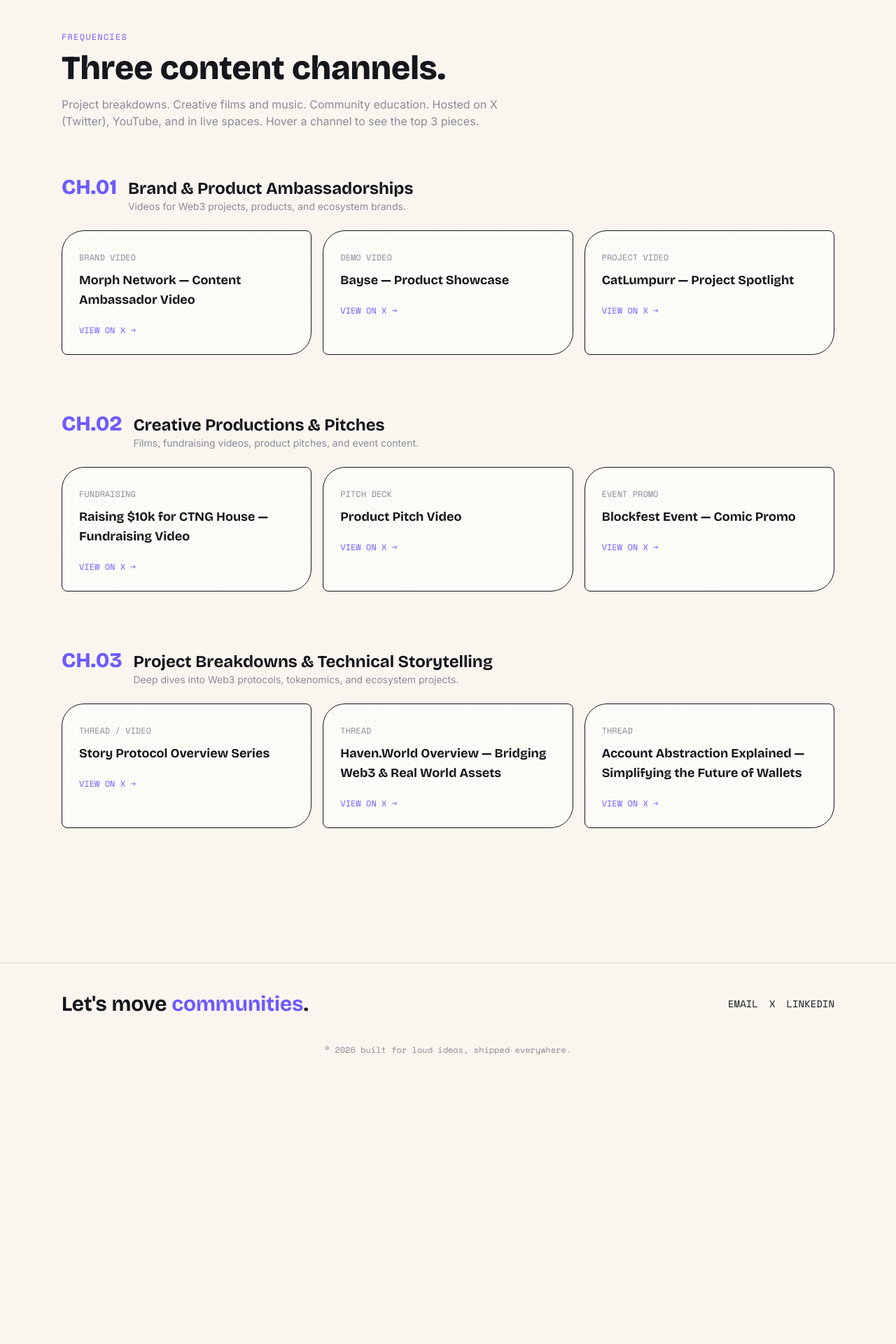
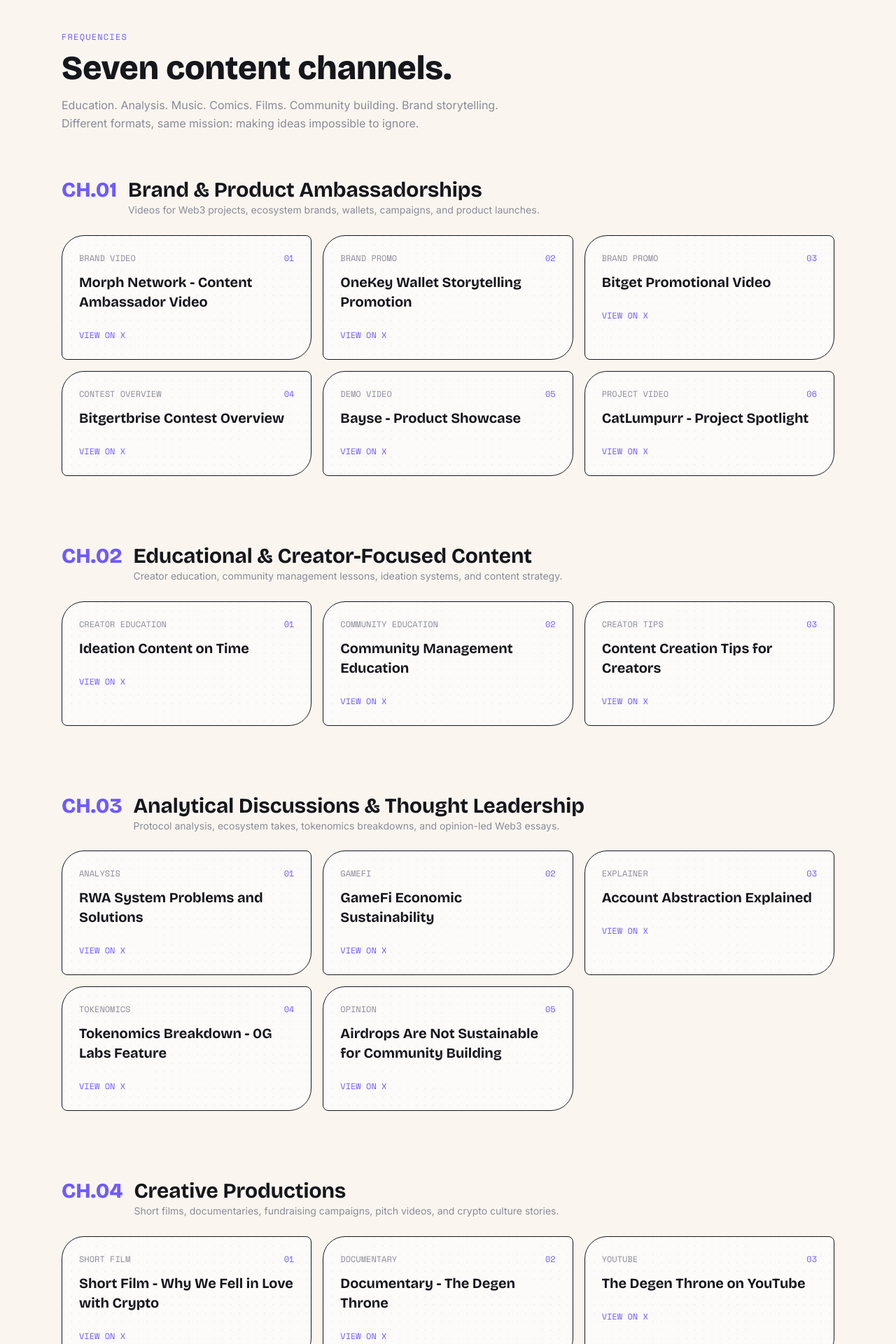
Before and after one commit to Thee-Web3-Qing/My-Portfolio, a React (Vite) app: page /content in a window 1280 px wide. Shown: the part 80-2000 px from the top of the page at 70% size. Before the commit the page ends 1612 px from the top, so only its background shows below. Built offline with nearby package versions, Linux system fonts and the light colour scheme.

Commit message:
Expand Content Page Categories

```diff
--- a/src/pages/Content.jsx
+++ b/src/pages/Content.jsx
@@ -1,68 +1,215 @@
-// Giwa's three content styles — from CV + X/portfolio
 const channels = [
   {
     num: 'CH.01',
     name: 'Brand & Product Ambassadorships',
-    desc: 'Videos for Web3 projects, products, and ecosystem brands.',
+    desc: 'Videos for Web3 projects, ecosystem brands, wallets, campaigns, and product launches.',
     pieces: [
       {
-        title: 'Morph Network — Content Ambassador Video',
+        title: 'Morph Network - Content Ambassador Video',
         format: 'Brand Video',
-        link: 'https://x.com/QingTheCreator_/status/2006329197287870488/video/1'
+        link: 'https://x.com/QingTheCreator_/status/2006329197287870488/video/1',
       },
       {
-        title: 'Bayse — Product Showcase',
-        format: 'Demo Video',
-        link: 'https://x.com/QingTheCreator_/status/2030929573030809891/video/1'
+        title: 'OneKey Wallet Storytelling Promotion',
+        format: 'Brand Promo',
+        link: 'https://x.com/qingthecreator',
       },
       {
-        title: 'CatLumpurr — Project Spotlight',
+        title: 'Bitget Promotional Video',
+        format: 'Brand Promo',
+        link: 'https://x.com/qingthecreator/status/1815321091218309221?s=46',
+      },
+      {
+        title: 'Bitgertbrise Contest Overview',
+        format: 'Contest Overview',
+        link: 'https://x.com/qingthecreator/status/1812907665393156398?s=46',
+      },
+      {
+        title: 'Bayse - Product Showcase',
+        format: 'Demo Video',
+        link: 'https://x.com/QingTheCreator_/status/2030929573030809891/video/1',
+      },
+      {
+        title: 'CatLumpurr - Project Spotlight',
         format: 'Project Video',
-        link: 'https://x.com/QingTheCreator_/status/2008933035928932456/video/1'
+        link: 'https://x.com/QingTheCreator_/status/2008933035928932456/video/1',
       },
     ],
   },
   {
     num: 'CH.02',
-    name: 'Creative Productions & Pitches',
-    desc: 'Films, fundraising videos, product pitches, and event content.',
+    name: 'Educational & Creator-Focused Content',
+    desc: 'Creator education, community management lessons, ideation systems, and content strategy.',
     pieces: [
       {
-        title: 'Raising $10k for CTNG House — Fundraising Video',
-        format: 'Fundraising',
-        link: 'https://x.com/QingTheCreator_/status/1988223990289125553/video/1'
+        title: 'Ideation Content on Time',
+        format: 'Creator Education',
+        link: 'https://x.com/qingthecreator/status/1892892146593591682?s=46',
       },
       {
-        title: 'Product Pitch Video',
-        format: 'Pitch Deck',
-        link: 'https://x.com/QingTheCreator_/status/1982442346403779040/video/1'
+        title: 'Community Management Education',
+        format: 'Community Education',
+        link: 'https://x.com/qingthecreator/status/1810239092975694200?s=46',
       },
       {
-        title: 'Blockfest Event — Comic Promo',
-        format: 'Event Promo',
-        link: 'https://x.com/QingTheCreator_/status/1966467144951959643/video/1'
+        title: 'Content Creation Tips for Creators',
+        format: 'Creator Tips',
+        link: 'https://x.com/qingthecreator/status/1780623483036197098?s=46',
       },
     ],
   },
   {
     num: 'CH.03',
-    name: 'Project Breakdowns & Technical Storytelling',
-    desc: 'Deep dives into Web3 protocols, tokenomics, and ecosystem projects.',
+    name: 'Analytical Discussions & Thought Leadership',
+    desc: 'Protocol analysis, ecosystem takes, tokenomics breakdowns, and opinion-led Web3 essays.',
     pieces: [
       {
-        title: 'Story Protocol Overview Series',
-        format: 'Thread / Video',
-        link: 'https://x.com/qingthecreator_/status/1894456624615481682'
+        title: 'RWA System Problems and Solutions',
+        format: 'Analysis',
+        link: 'https://x.com/qingthecreator/status/1844023287292068075?s=46',
       },
       {
-        title: 'Haven.World Overview — Bridging Web3 & Real World Assets',
-        format: 'Thread',
-        link: 'https://x.com/qingthecreator_/status/1879828965864730626'
+        title: 'GameFi Economic Sustainability',
+        format: 'GameFi',
+        link: 'https://x.com/qingthecreator/status/1834568021748425014?s=46',
       },
       {
-        title: 'Account Abstraction Explained — Simplifying the Future of Wallets',
-        format: 'Thread',
-        link: 'https://x.com/qingthecreator_/status/1724422133621649452'
+        title: 'Account Abstraction Explained',
+        format: 'Explainer',
+        link: 'https://x.com/qingthecreator/status/1724422133621649452?s=46',
+      },
+      {
+        title: 'Tokenomics Breakdown - 0G Labs Feature',
+        format: 'Tokenomics',
+        link: 'https://x.com/qingthecreator/status/1904250650474516535?s=46',
+      },
+      {
+        title: 'Airdrops Are Not Sustainable for Community Building',
+        format: 'Opinion',
+        link: 'https://x.com/msqinggg/status/1900823161383395340?s=46',
+      },
+    ],
+  },
+  {
+    num: 'CH.04',
+    name: 'Creative Productions',
+    desc: 'Short films, documentaries, fundraising campaigns, pitch videos, and crypto culture stories.',
+    pieces: [
+      {
+        title: 'Short Film - Why We Fell in Love with Crypto',
+        format: 'Short Film',
+        link: 'https://x.com/qingthecreator/status/1892865302578233531?s=46',
+      },
+      {
+        title: 'Documentary - The Degen Throne',
+        format: 'Documentary',
+        link: 'https://x.com/qingthecreator/status/1837801974646944215?s=46',
+      },
+      {
+        title: 'The Degen Throne on YouTube',
+        format: 'YouTube',
+        link: 'https://youtu.be/mjgcVDle2Wg?si=WqlNSPoOot9kpjR',
+      },
+      {
+        title: 'Product Pitch Video',
+        format: 'Pitch Video',
+        link: 'https://x.com/QingTheCreator_/status/1982442346403779040/video/1',
+      },
+      {
+        title: 'Raising $10k for CTNG House',
+        format: 'Fundraising',
+        link: 'https://x.com/QingTheCreator_/status/1988223990289125553/video/1',
+      },
+    ],
+  },
+  {
+    num: 'CH.05',
+    name: 'Music & Cultural Storytelling',
+    desc: 'Songs, crypto culture tracks, contest entries, Web3 anthems, and narrative-led music.',
+    pieces: [
+      {
+        title: 'Polygon Beef - Chain Roast Contest Song',
+        format: 'Music',
+        link: 'https://x.com/qingthecreator/status/1892170886712541632?s=46',
+      },
+      {
+        title: 'Storyline Song on Stolen Capital',
+        format: 'Music',
+        link: 'https://x.com/qingthecreator/status/1890293012376453471?s=46',
+      },
+      {
+        title: 'Everybody Wants a WL',
+        format: 'Music',
+        link: 'https://x.com/qingthecreator/status/1770872114834210891?s=46',
+      },
+      {
+        title: 'Zulu Amapiano Web3 Track',
+        format: 'Music',
+        link: 'https://x.com/qingthecreator/status/1755891221476585963?s=46',
+      },
+      {
+        title: 'AprilFull Promotional Song',
+        format: 'Promo Song',
+        link: 'https://x.com/qingthecreator/status/1753012771782865279?s=46',
+      },
+      {
+        title: 'Ethereum Gas Fees Song',
+        format: 'Music',
+        link: 'https://x.com/qingthecreator/status/1751618571073982850?s=46',
+      },
+      {
+        title: 'Solana Tribute Song',
+        format: 'Music',
+        link: 'https://x.com/qingthecreator/status/1740011981233594860?s=46',
+      },
+      {
+        title: 'BTC Halving Song',
+        format: 'Music',
+        link: 'https://x.com/qingthecreator/status/1824127882366480799?s=46',
+      },
+    ],
+  },
+  {
+    num: 'CH.06',
+    name: 'Comics & Visual Storytelling',
+    desc: 'Comic illustrations, visual explainers, campaign storytelling, and character-led Web3 content.',
+    pieces: [
+      {
+        title: 'Union Build Comic Illustration',
+        format: 'Comic',
+        link: 'https://x.com/qingthecreator_/status/1922198581517185088?s=46',
+      },
+      {
+        title: 'Wallchain Comic Illustration',
+        format: 'Comic',
+        link: 'https://x.com/qingthecreator_/status/1947258496916824132?s=46',
+      },
+      {
+        title: 'Anoma Comic Illustration',
+        format: 'Comic',
+        link: 'https://x.com/qingthecreator_/status/1945423518511841706?s=46',
+      },
+      {
+        title: 'Blockfest Event - Comic Promo',
+        format: 'Comic Promo',
+        link: 'https://x.com/QingTheCreator_/status/1966467144951959643/video/1',
+      },
+    ],
+  },
+  {
+    num: 'CH.07',
+    name: 'Creative Writing & Spoken Word',
+    desc: 'Poetic Web3 writing, spoken-word pieces, emotional storytelling, and culture commentary.',
+    pieces: [
+      {
+        title: 'Spoken Word - Web3 Liquidity Struggles',
+        format: 'Spoken Word',
+        link: 'https://x.com/qingthecreator/status/1758436848995615073?s=46',
+      },
+      {
+        title: 'Blockchain Love Letter',
+        format: 'Creative Writing',
+        link: 'https://x.com/qingthecreator/status/1724868703542513897?s=46',
       },
     ],
   },
@@ -70,42 +217,66 @@ const channels = [
 
 export default function Content() {
   return (
-    <div className="pt-12 pb-24">
+    <div className="pt-10 sm:pt-12 pb-20 sm:pb-24 animate-fadeUp">
       <p className="font-mono text-xs uppercase tracking-widest text-electric mb-3">
         Frequencies
       </p>
-      <h1 className="font-display text-4xl sm:text-5xl font-extrabold mb-4">
-        Three content channels.
+
+      <h1 className="font-display text-4xl sm:text-5xl font-extrabold mb-4 leading-tight">
+        Seven content channels.
       </h1>
-      <p className="text-mid max-w-2xl mb-16">
-        Project breakdowns. Creative films and music. Community education.
-        Hosted on X (Twitter), YouTube, and in live spaces. Hover a channel to
-        see the top 3 pieces.
+
+      <p className="text-mid max-w-2xl mb-12 sm:mb-16 leading-relaxed">
+        Education. Analysis. Music. Comics. Films. Community building. Brand
+        storytelling. Different formats, same mission: making ideas impossible
+        to ignore.
       </p>
 
-      <div className="space-y-20">
-        {channels.map((ch) => (
-          <div key={ch.num}>
-            <div className="flex items-baseline gap-4 mb-6">
-              <span className="font-display text-3xl font-extrabold text-electric">{ch.num}</span>
+      <div className="space-y-20 sm:space-y-24">
+        {channels.map((channel) => (
+          <div key={channel.num}>
+            <div className="flex items-start sm:items-baseline gap-4 mb-6">
+              <span className="font-display text-3xl font-extrabold text-electric shrink-0">
+                {channel.num}
+              </span>
+
               <div>
-                <h2 className="font-display text-2xl font-bold">{ch.name}</h2>
-                <p className="text-sm text-mid">{ch.desc}</p>
+                <h2 className="font-display text-2xl sm:text-3xl font-bold leading-tight">
+                  {channel.name}
+                </h2>
+
+                <p className="text-sm text-mid leading-relaxed max-w-2xl">
+                  {channel.desc}
+                </p>
               </div>
             </div>
 
-            <div className="channel-stack grid sm:grid-cols-3 gap-6 sm:gap-4">
-              {ch.pieces.map((p, i) => (
+            <div className="channel-stack grid sm:grid-cols-2 lg:grid-cols-3 gap-5 sm:gap-4">
+              {channel.pieces.map((piece, index) => (
                 <a
-                  key={i}
-                  href={p.link}
+                  key={`${piece.title}-${index}`}
+                  href={piece.link}
                   target="_blank"
                   rel="noreferrer"
-                  className="channel-card noise-card border border-ink rounded-blob p-6 bg-white/60 hover:shadow-[6px_6px_0_0_#16161D] block"
+                  className="channel-card noise-card border border-ink rounded-blob p-6 bg-white/60 hover:-translate-y-2 hover:rotate-1 hover:shadow-[8px_8px_0_0_#16161D] transition-all duration-300 block"
                 >
-                  <span className="font-mono text-xs uppercase text-mid">{p.format}</span>
-                  <h3 className="font-display text-lg font-bold mt-2 mb-4">{p.title}</h3>
-                  <span className="font-mono text-xs uppercase text-electric">View on X →</span>
+                  <div className="flex items-center justify-between gap-4 mb-3">
+                    <span className="font-mono text-xs uppercase text-mid">
+                      {piece.format}
+                    </span>
+
+                    <span className="font-mono text-xs uppercase text-electric">
+                      {String(index + 1).padStart(2, '0')}
+                    </span>
+                  </div>
+
+                  <h3 className="font-display text-lg sm:text-xl font-bold mt-2 mb-5 leading-tight">
+                    {piece.title}
+                  </h3>
+
+                  <span className="font-mono text-xs uppercase text-electric group-hover:text-ink">
+                    View on X
+                  </span>
                 </a>
               ))}
             </div>
```
